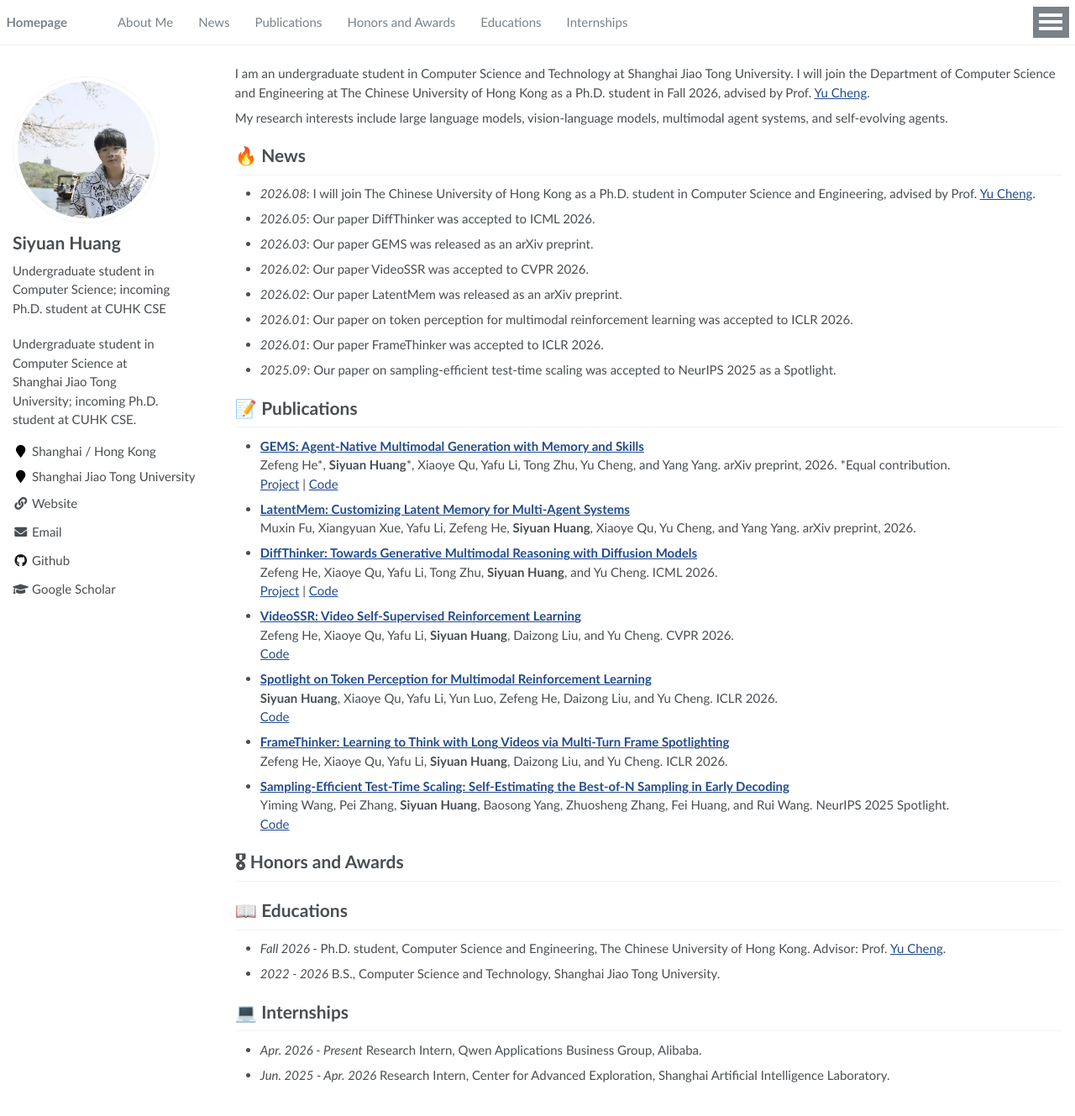
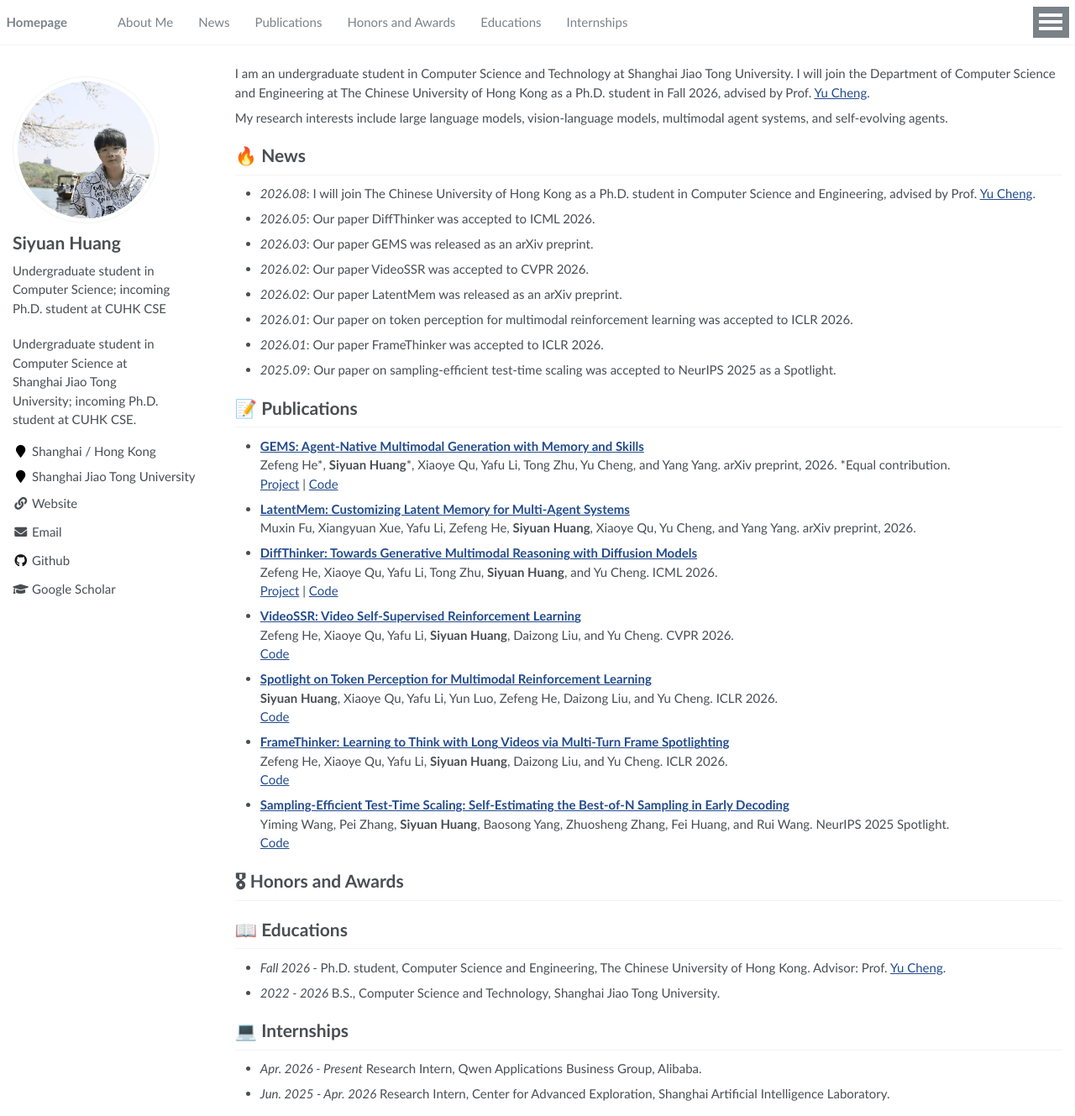
Before and after one commit to syhuang1/syhuang1.github.io, a Jekyll site: the page built from _pages/about.md, in a window 1280 px wide and 1329 px high. Shown: the whole window at 84% size. Built offline with Jekyll 4.4.1, drawn with Linux system fonts in a browser that asks for light colours; a script that is not in the unit is left out.

Commit message:
Add FrameThinker code link

```diff
--- a/_pages/about.md
+++ b/_pages/about.md
@@ -55,6 +55,7 @@ My research interests include large language models, vision-language models, mul
 
 - **[FrameThinker: Learning to Think with Long Videos via Multi-Turn Frame Spotlighting](https://arxiv.org/abs/2509.24304)**
   Zefeng He, Xiaoye Qu, Yafu Li, **Siyuan Huang**, Daizong Liu, and Yu Cheng. ICLR 2026.
+  [Code](https://github.com/lcqysl/FrameThinker)
 
 - **[Sampling-Efficient Test-Time Scaling: Self-Estimating the Best-of-N Sampling in Early Decoding](https://arxiv.org/abs/2503.01422)**
   Yiming Wang, Pei Zhang, **Siyuan Huang**, Baosong Yang, Zhuosheng Zhang, Fei Huang, and Rui Wang. NeurIPS 2025 Spotlight.
```
